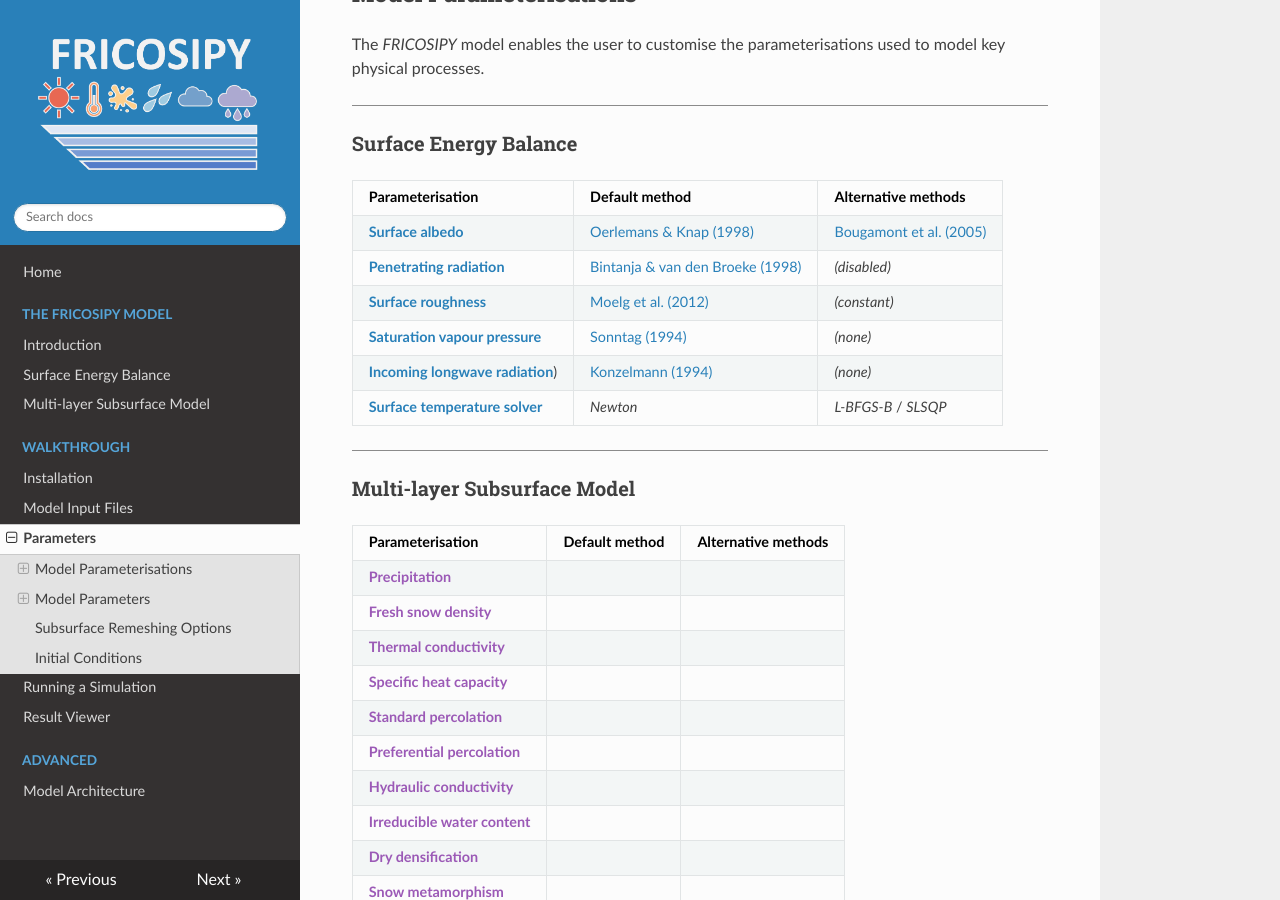
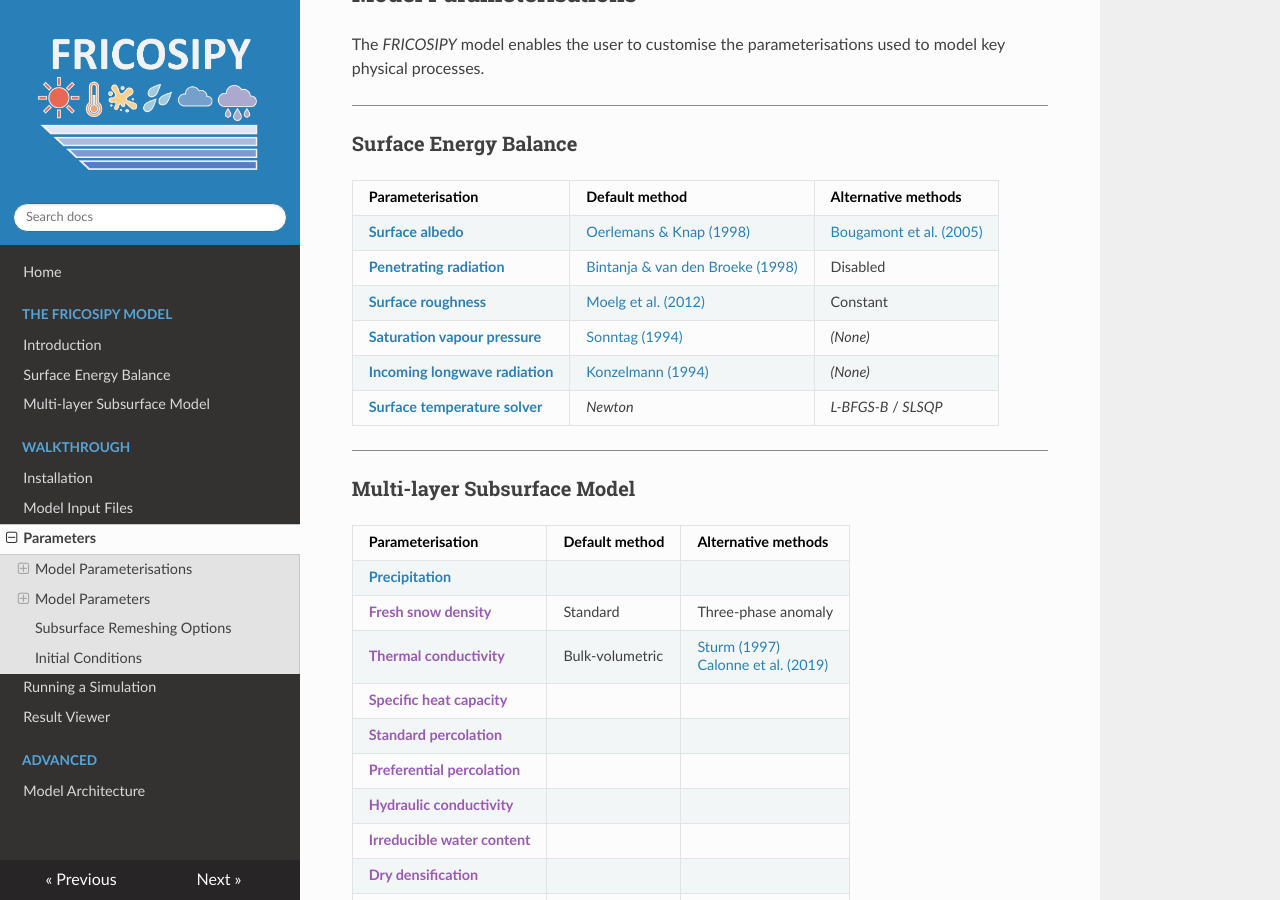
Before and after one commit to MarcusGastaldello/FRICOSIPY, an MkDocs documentation site: the page built from docs/parameters.md, in a window 1280 px wide and 900 px high, scrolled down 209 px. Built offline with MkDocs 1.6.1, drawn with Linux system fonts in a browser that asks for light colours.

Commit message:
Update parameters.md

```diff
--- a/docs/parameters.md
+++ b/docs/parameters.md
@@ -18,10 +18,10 @@ The *FRICOSIPY* model enables the user to customise the parameterisations used t
 | Parameterisation | Default method | Alternative methods |
 |---|---|---|
 | [**Surface albedo**](https://fricosipy.readthedocs.io/en/latest/surface_energy_balance/#albedo-parameterisations) | [Oerlemans & Knap (1998)](https://doi.org/10.3189/S0022143000002574) | [Bougamont et al. (2005)](https://doi.org/10.1029/2005JF000348) |
-| [**Penetrating radiation**](https://fricosipy.readthedocs.io/en/latest/surface_energy_balance/#penetrating-radiation-parameterisation) | [Bintanja & van den Broeke (1998)](https://doi.org/10.1175/1520-0450(1995)034<0902:TSEBOA>2.0.CO;2) | *(disabled)* |
-| [**Surface roughness**](https://fricosipy.readthedocs.io/en/latest/surface_energy_balance/#surface-roughness-parameterisation) | [Moelg et al. (2012)](https://doi.org/10.5194/tc-6-1445-2012) | *(constant)* |
-| [**Saturation vapour pressure**](https://fricosipy.readthedocs.io/en/latest/surface_energy_balance/#saturation-vapour-pressure-parameterisation) | [Sonntag (1994)](https://doi.org/10.1127/metz/3/1994/51) | *(none)* |
-| [**Incoming longwave radiation**](https://fricosipy.readthedocs.io/en/latest/surface_energy_balance/#longwave-radiation-parameterisation)) | [Konzelmann (1994)](https://doi.org/10.1016/0921-8181(94)90013-2) | *(none)* |
+| [**Penetrating radiation**](https://fricosipy.readthedocs.io/en/latest/surface_energy_balance/#penetrating-radiation-parameterisation) | [Bintanja & van den Broeke (1998)](https://doi.org/10.1175/1520-0450(1995)034<0902:TSEBOA>2.0.CO;2) | Disabled |
+| [**Surface roughness**](https://fricosipy.readthedocs.io/en/latest/surface_energy_balance/#surface-roughness-parameterisation) | [Moelg et al. (2012)](https://doi.org/10.5194/tc-6-1445-2012) | Constant |
+| [**Saturation vapour pressure**](https://fricosipy.readthedocs.io/en/latest/surface_energy_balance/#saturation-vapour-pressure-parameterisation) | [Sonntag (1994)](https://doi.org/10.1127/metz/3/1994/51) | *(None)* |
+| [**Incoming longwave radiation**](https://fricosipy.readthedocs.io/en/latest/surface_energy_balance/#longwave-radiation-parameterisation) | [Konzelmann (1994)](https://doi.org/10.1016/0921-8181(94)90013-2) | *(None)* |
 | [**Surface temperature solver**](https://fricosipy.readthedocs.io/en/latest/surface_energy_balance/#) | *Newton* | *L-BFGS-B* / *SLSQP* |
 
 <hr style="height:1px; background-color:#8b8b8b; border:none;" />
@@ -30,9 +30,9 @@ The *FRICOSIPY* model enables the user to customise the parameterisations used t
 
 | Parameterisation | Default method | Alternative methods |
 |---|---|---|
-| [**Precipitation**]() | | |
-| [**Fresh snow density**]() | | |
-| [**Thermal conductivity**]() | | |
+| [**Precipitation**](https://fricosipy.readthedocs.io/en/latest/subsurface_model/#precipitation) |  | |
+| [**Fresh snow density**]() | Standard | Three-phase anomaly |
+| [**Thermal conductivity**]() | Bulk-volumetric | [Sturm (1997)](https://doi.org/10.3189/S0022143000002781) <br> [Calonne et al. (2019)](https://doi.org/10.1029/2019GL085228) |
 | [**Specific heat capacity**]() | | |
 | [**Standard percolation**]() | | |
 | [**Preferential percolation**]() | | |
```
